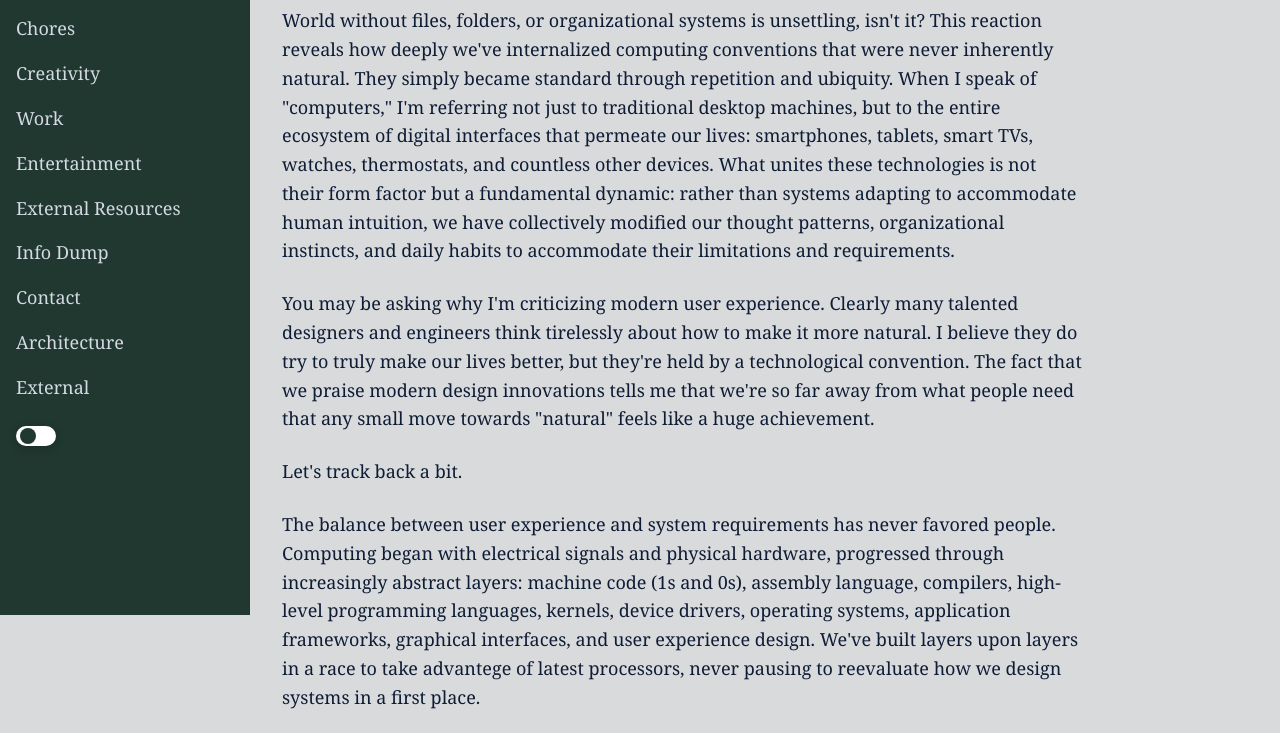
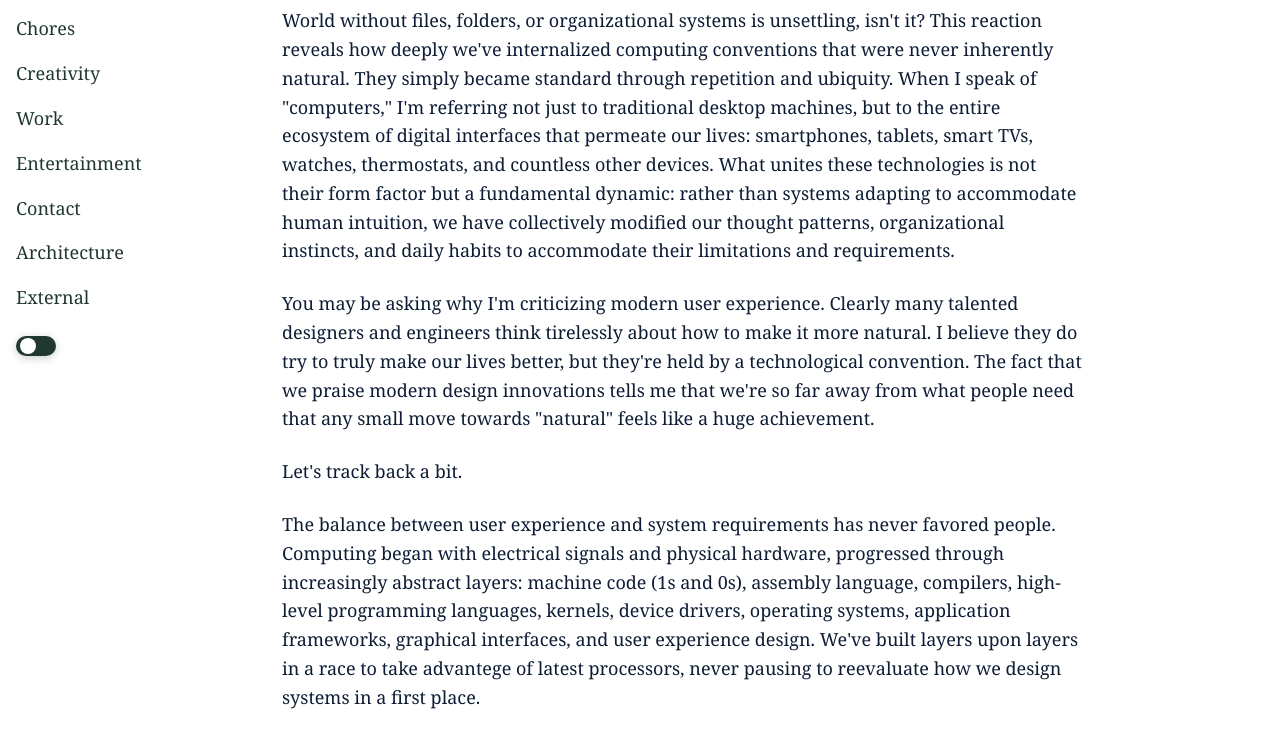
Before and after one commit to dsedov/luciaos_website, an Eleventy site: page index.md in a window 1280 px wide. Shown: the part 217-950 px from the top of the page. Built offline with nearby package versions, Linux system fonts and the light colour scheme; Eleventy itself is replaced by a stand-in of ours; files that its build step writes are made by us from their sources; a web font is replaced by a local one.

Commit message:
style update and some organization

```diff
--- a/css/style.css
+++ b/css/style.css
@@ -1,31 +1,31 @@
 /* Base styles */
 :root {
     --sidebar-width: 250px;
-    --primary-color: #d9dadc;
-    --secondary-color: #203830;
+    --primary-color: #ffffff;
+    --secondary-color: #ffffff;
     --text-color: #0e1d35;
-    --header-color: #163762;
+    --header-color: #203830;
     --border-color: #5e2c0d;
     --link-color: #3a79b7;
     --hover-color: #2a5a8a;
     --external-link-color: #c54f3b;
-    --sidebar-text-color: #d4d9e2;
-    --theme-toggle-bg: #ffffff;
-    --theme-toggle-color: #203830;
+    --sidebar-text-color: #203830;
+    --theme-toggle-bg: #203830;
+    --theme-toggle-color: #ffffff;
     --theme-toggle-shadow: rgba(0, 0, 0, 0.2);
 }
 
 [data-theme="dark"] {
-    --primary-color: #121a1d;
-    --secondary-color: #182327;
-    --text-color: #e0e0e0;
+    --primary-color: #1d1813;
+    --secondary-color: #1d1813;
+    --text-color: #fbf3cf;
     --header-color: #95ebea;
     --border-color: #404040;
     --link-color: #4a90e2;
     --hover-color: #357abd;
     --external-link-color: #e74c3c;
     --sidebar-text-color: #e0e0e0;
-    --theme-toggle-bg: #4a90e2;
+    --theme-toggle-bg: #f0983e;
     --theme-toggle-color: #ffffff;
     --theme-toggle-shadow: rgba(0, 0, 0, 0.4);
 }
--- a/external_resources.md
+++ b/external/return_infinity.md
@@ -1,12 +1,14 @@
 ---
 layout: base.njk
-title: External Resources
+title: Return Infinity
 eleventyNavigation:
-  key: External Resources
-  order: 9
+  key: Return Infinity
+  parent: External
+  order: 2
+eleventyExcludeFromCollections: false
 ---
 
-# OS / Low Level Development
+# Return Infinity
 
 - [Return Infinity - BareMetal](https://www.returninfinity.com/baremetal.html) - BareMetal is our very lean kernel. The name is a play on the phrase "bare metal" which means to run directly on physical or virtualized hardware. BareMetal also only offers the "bare essentials" required for a working operating system.
 BareMetal provides basic support for symmetric multiprocessing, network, and drive access via a low-level abstraction layer.
```
Also changed, not shown: .content/infodump.txt (renamed from infodump.md).
